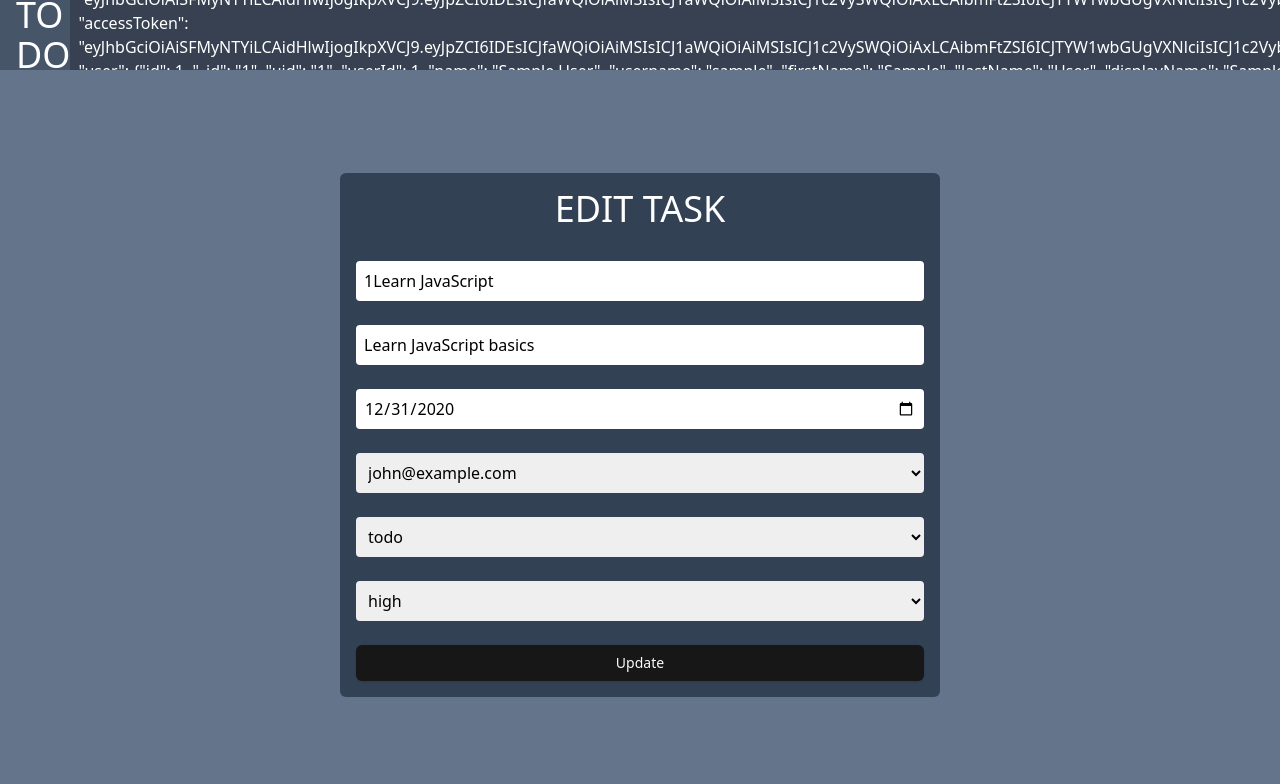
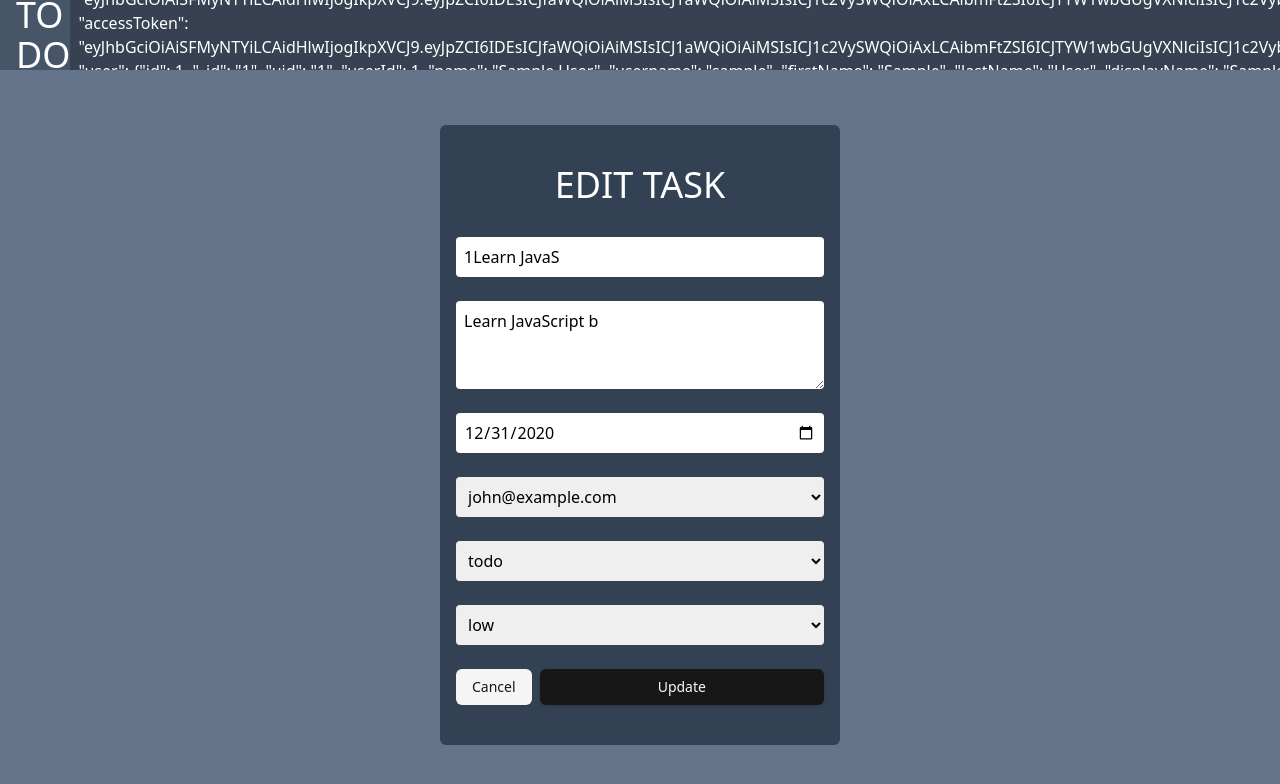
Before and after one commit to MANJU4050/TODO, a React (Vite) app: page /edit/1 in a window 1280 px wide. Shown: the top 784 px of the page. Built offline with nearby package versions, Linux system fonts and the light colour scheme; data requests are answered from the project's data file; sample sign-in values are in the browser's storage.

Commit message:
cancel edit option

```diff
--- a/data/db.json
+++ b/data/db.json
@@ -2,12 +2,12 @@
   "todo": [
     {
       "id": "1",
-      "title": "1Learn JavaScript",
+      "title": "1Learn JavaS",
       "status": "todo",
       "dueDate": "2020-12-31",
-      "description": "Learn JavaScript basics",
+      "description": "Learn JavaScript b",
       "assignedUser": "1",
-      "priority": "high",
+      "priority": "low",
       "tags": []
     },
     {
--- a/src/pages/home/edittask/index.tsx
+++ b/src/pages/home/edittask/index.tsx
@@ -1,7 +1,7 @@
 import { z } from "zod"
 import { useForm } from "react-hook-form"
 import { useEffect } from "react"
-import { useParams } from "react-router-dom"
+import { useNavigate, useParams } from "react-router-dom"
 import { zodResolver } from "@hookform/resolvers/zod"
 
 import Loader from "@/components/loader"
@@ -14,6 +14,7 @@ const EditTask = () => {
 
   const { id } = useParams()
   const { editTask, isEditing, users, getTodo, isLoadingTodo } = useGetUsers()
+  const navigate = useNavigate()
 
 
   const todoSchema = z.object({
@@ -67,12 +68,12 @@ const EditTask = () => {
   return (
 
     <div className=" h-full flex justify-center items-center ">
-      <div className=" w-[600px] flex flex-col gap-8 p-4 bg-slate-700 rounded-md">
+      <div className=" w-[400px] flex flex-col gap-8 px-4 py-10 bg-slate-700 rounded-md">
         <h1 className="text-4xl text-white text-center">EDIT TASK</h1>
         <form onSubmit={handleSubmit(onSubmit)} className="flex flex-col gap-6">
           <input {...register("title")} className="min-h-[40px] px-2 rounded" type="text" placeholder="title" />
           {errors.title?.message && <p className="text-red-500">{errors.title.message}</p>}
-          <input {...register("description")} className="min-h-[40px] px-2 rounded" type="text" placeholder="description" />
+          <textarea {...register("description")} className="min-h-[40px] p-2 rounded" rows={3} placeholder="description" />
           {errors.description?.message && <p className="text-red-500">{errors.description.message}</p>}
           <input {...register("dueDate")} className="min-h-[40px] px-2 rounded" type="date" />
           {errors.dueDate?.message && <p className="text-red-500">{errors.dueDate.message}</p>}
@@ -92,7 +93,12 @@ const EditTask = () => {
             <option value='low'>low</option>
           </select>
           {errors.priority?.message && <p className="text-red-500">{errors.priority.message}</p>}
-          <Button type='submit'>{isEditing ? "Updating" : "Update"}</Button>
+          <div className="flex w-full gap-2">
+          <Button type="button" onClick={()=>{navigate('/')}} variant='secondary'>Cancel</Button>
+
+          <Button className="flex-1" type='submit'>{isEditing ? "Updating" : "Update"}</Button>
+
+          </div>
 
         </form>
 
```
